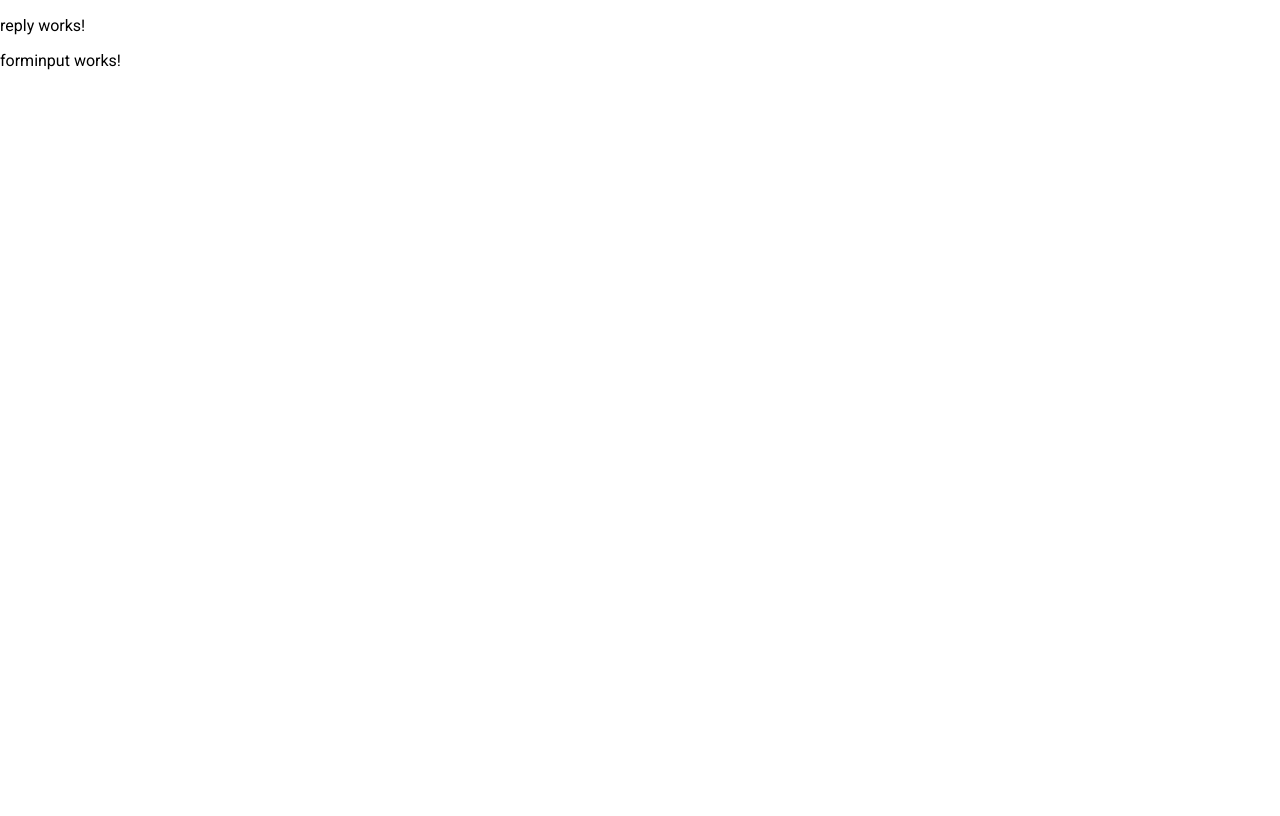
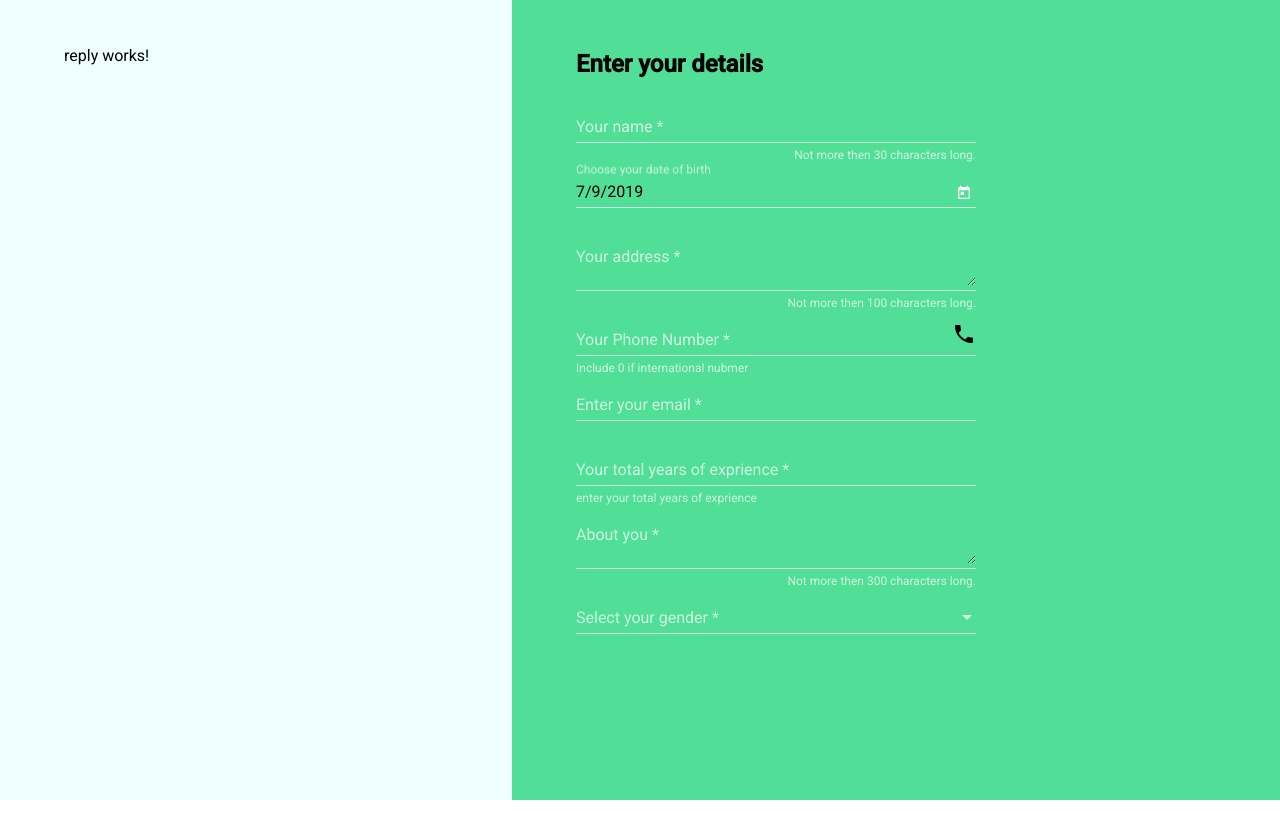
Before and after one commit to jeebanKishore/test, an Angular app: page / in a window 1280 px wide. Built offline with nearby package versions, Linux system fonts and the light colour scheme.

Commit message:
Added all input fields

```diff
--- a/src/app/app.component.css
+++ b/src/app/app.component.css
@@ -0,0 +1,50 @@
+* {
+  margin: 0;
+  padding: 0;
+}
+
+.content{
+  width: 100vw;
+  height: 100vh;
+}
+
+.left{
+  position: absolute;
+  top: 0;
+  left: 0;
+  width: 40vw;
+  height: 100vh;
+  background-color: azure;
+}
+
+.right {
+  position: absolute;
+  right: 0;
+  top: 0;
+  height: 100vh;
+  width: 60vw;
+  background-color: #51de97;
+}
+
+.menu {
+  width: calc(100% - 30px);
+  height: 50px;
+  background-color: red;
+  margin: 15px auto;
+}
+
+.logo {
+  width: 60px;
+  height: 30px;
+  background-color: red;
+  margin: 15px;
+}
+
+.text{
+  position: absolute;
+  width: 30vw;
+  height: 100px;
+  left: 5vw;
+  top: 10%;
+  transform: translateY(-50%);
+}
--- a/src/app/app.component.html
+++ b/src/app/app.component.html
@@ -1,5 +1,15 @@
 <!--The content below is only a placeholder and can be replaced.-->
-<app-reply></app-reply>
-<app-forminput></app-forminput>
+<div class="content">
+  <div class="left">
+    <div class="text">
+      <app-reply></app-reply>
+    </div>
+  </div>
+  <div class="right">
+    <div class="text">
+      <app-forminput></app-forminput>
+    </div>
+  </div>
+</div>
 
 <router-outlet></router-outlet>
--- a/src/app/user/forminput/forminput.component.css
+++ b/src/app/user/forminput/forminput.component.css
@@ -0,0 +1,21 @@
+.example-container {
+  display: flex;
+  flex-direction: column;
+}
+
+.example-container > * {
+  width: 100%;
+}
+mat-form-field{
+  width: 400px;
+}
+
+input[type=number]::-webkit-inner-spin-button,
+input[type=number]::-webkit-outer-spin-button
+{
+ -webkit-appearance: none;
+ }
+
+ .mat-radio-button {
+  margin: 0 12px;
+}
--- a/src/app/user/forminput/forminput.component.html
+++ b/src/app/user/forminput/forminput.component.html
@@ -1 +1,56 @@
-<p>forminput works!</p>
+<div class="example-container">
+  <h2>Enter your details</h2>
+  <form [formGroup]="userData" autocomplete="off" novalidate (ngSubmit)="createUser(userData.value)"
+    fxLayout="column wrap" fxLayoutAlign="center center" fxLayoutGap="10px">
+    <mat-form-field>
+      <input matInput type="text" placeholder="Your name" formControlName="name" id="name">
+      <mat-hint align="end">Not more then 30 characters long.</mat-hint>
+      <mat-error *ngIf="hasError('name', 'required')">Name is required</mat-error>
+      <mat-error *ngIf="hasError('name', 'maxlength')">You have more than 60 characters</mat-error>
+    </mat-form-field>
+    <mat-form-field>
+      <input matInput [matDatepicker]="picker" placeholder="Choose your date of birth" formControlName="dateOfBirth"
+        id="dateOfBirth" readonly (click)="picker.open()">
+      <mat-datepicker-toggle matSuffix [for]="picker"></mat-datepicker-toggle>
+      <mat-datepicker #picker></mat-datepicker>
+    </mat-form-field>
+    <mat-form-field>
+      <textarea matInput type="text" placeholder="Your address" formControlName="address"></textarea>
+      <mat-hint align="end">Not more then 100 characters long.</mat-hint>
+      <mat-error *ngIf="hasError('address', 'required')">Address is required</mat-error>
+      <mat-error *ngIf="hasError('address', 'maxlength')">You have more than 100 characters</mat-error>
+    </mat-form-field>
+    <mat-form-field>
+      <input matInput type="number" placeholder="Your Phone Number" formControlName="phoneNumber" id="phoneNumber">
+      <mat-icon matSuffix>phone</mat-icon>
+      <mat-hint>Include 0 if international nubmer</mat-hint>
+      <mat-error *ngIf="hasError('phoneNumber','required')">You must enter a phone number</mat-error>
+      <mat-error *ngIf="hasError('phoneNumber','number')">Phone Number is invalid</mat-error>
+    </mat-form-field>
+    <mat-form-field>
+      <input matInput placeholder="Enter your email" formControlName="email" required>
+      <mat-error *ngIf="hasError('email','required')">You must enter a email ID</mat-error>
+      <mat-error *ngIf="hasError('email','email')">Email is invalid</mat-error>
+    </mat-form-field>
+    <mat-form-field>
+      <input matInput type="number" placeholder="Your total years of exprience" formControlName="exprience"
+        id="exprience">
+      <mat-hint>enter your total years of exprience</mat-hint>
+      <mat-error *ngIf="hasError('exprience','required')">You must enter your years of exprience</mat-error>
+      <mat-error *ngIf="hasError('exprience','number')">Years of exprience is invalid</mat-error>
+    </mat-form-field>
+    <mat-form-field>
+      <textarea matInput type="text" placeholder="About you" formControlName="aboutYou"></textarea>
+      <mat-hint align="end">Not more then 300 characters long.</mat-hint>
+      <mat-error *ngIf="hasError('address', 'required')">About you is required</mat-error>
+      <mat-error *ngIf="hasError('address', 'maxlength')">You have more than 300 characters</mat-error>
+    </mat-form-field>
+    <mat-form-field>
+        <mat-select placeholder="Select your gender" formControlName="gender">
+          <mat-option value="male">Male</mat-option>
+          <mat-option value="female">Female</mat-option>
+          <mat-option value="other">I prefer not to mention</mat-option>
+        </mat-select>
+      </mat-form-field>
+  </form>
+</div>
--- a/src/app/user/forminput/forminput.component.ts
+++ b/src/app/user/forminput/forminput.component.ts
@@ -1,9 +1,17 @@
 import { ForminputService } from './forminput.service';
 import { Component, OnInit } from '@angular/core';
+import { MatFormFieldModule } from '@angular/material/form-field';
+import { ReactiveFormsModule, FormControl, FormGroup, Validators } from '@angular/forms';
+import { Location } from '@angular/common';
 export interface Userdata {
   name: string;
-  dob: Date;
+  dateOfBirth: Date;
   exprience: number;
+  email: string;
+  phoneNumber: number;
+  aboutYou: string;
+  address: string;
+  gender: string;
 }
 @Component({
   selector: 'app-forminput',
@@ -11,10 +19,42 @@ export interface Userdata {
   styleUrls: ['./forminput.component.css']
 })
 export class ForminputComponent implements OnInit {
-  private userData: Userdata;
-  constructor(private forminputService: ForminputService) { }
+  public userData: FormGroup;
+  constructor(private location: Location, private forminputService: ForminputService) { }
 
   ngOnInit() {
+    this.userData = new FormGroup({
+      name: new FormControl('', [Validators.required, Validators.maxLength(30)]),
+      dateOfBirth: new FormControl(new Date()),
+      address: new FormControl('', [Validators.required, Validators.maxLength(100)]),
+      exprience: new FormControl('',[Validators.required, Validators.max(25)]),
+      email: new FormControl('', [Validators.required, Validators.email]),
+      phoneNumber: new FormControl('',[Validators.required, Validators.max(11)]),
+      aboutYou: new FormControl('', [Validators.required, Validators.maxLength(100)]),
+      gender: new FormControl('', [Validators.required, Validators.maxLength(100)])
+    });
   }
 
+  public hasError = (controlName: string, errorName: string) => {
+    return this.userData.controls[controlName].hasError(errorName);
+  }
+
+  public createUser = (userFormValue) => {
+    if (this.userData.valid) {
+      this.executeUserCreation(userFormValue);
+    }
+  }
+
+    private executeUserCreation = (userFormValue) => {
+    const user: Userdata = {
+      name: userFormValue.name,
+      dateOfBirth: userFormValue.dateOfBirth,
+      address: userFormValue.address,
+      exprience: userFormValue.exprience,
+      email: userFormValue.exprience,
+      phoneNumber: userFormValue.exprience,
+      aboutYou: userFormValue.aboutYou,
+      gender: userFormValue.gender
+    };
+  }
 }
```
Also changed, not shown: src/app/user/forminput/forminput.module.ts (+86 -2 lines).
